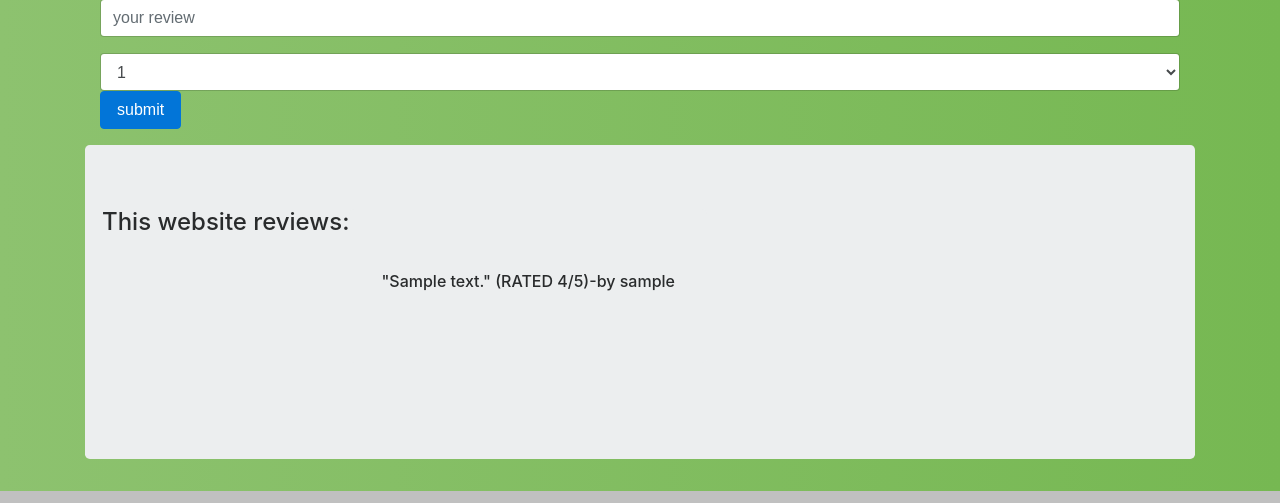
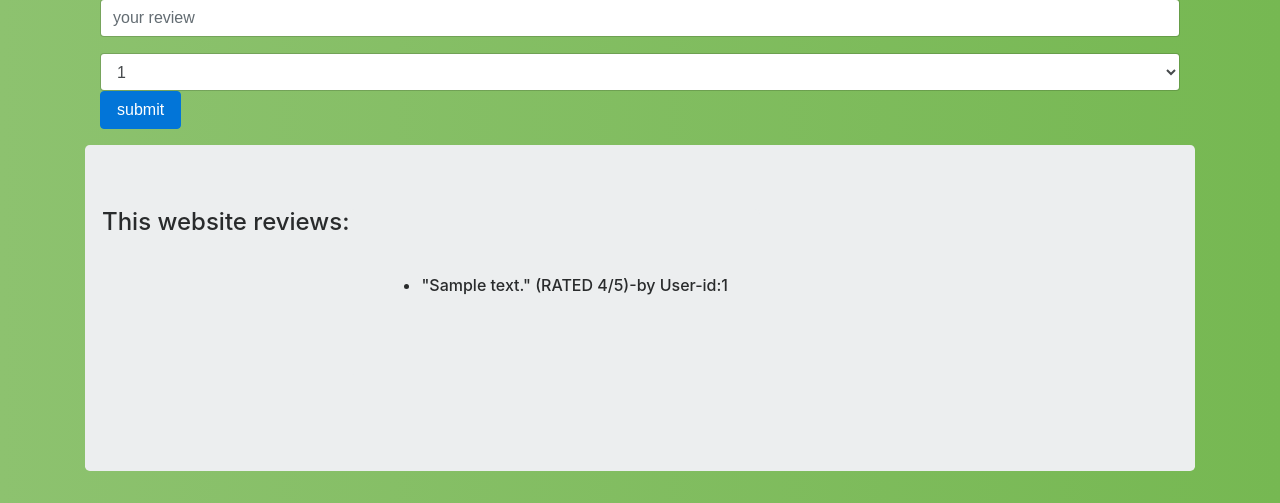
Before and after one commit to suryachereddy/CS50all, a Flask app: template templates/book.html in a window 1280 px wide. Shown: the part 718-1221 px from the top of the page. Run offline with Flask 2, Linux system fonts and the light colour scheme; the template is opened without the code that fills it: most values are stand-ins (such as "Sample title", 1, 10 or a date in 2020); some libraries are stand-ins or nearby versions.

Commit message:
final v1

```diff
--- a/templates/book.html
+++ b/templates/book.html
@@ -7,14 +7,18 @@
 {% block body %}
 <div class="jumbotron text-center" style="background-color:salmon;">
     <h1> Browse books and review them.</h1>
-    <a href="url_for('home')"><h3 style="text-align: right;">Home</h3></a>
+    <a href="{{url_for('home')}}">
+        <h3 style="text-align: right;">Home</h3>
+    </a>
     <h3 style="text-align: right;">{{username}}</h3>
 </div>
 <div class="jumbotron text-center" style="background-color: silver;">
-    <h6>Title:</h6><h1>{{book.title}}<h1>
+    <h6>Title:</h6>
+    <h1>{{book.title}}<h1>
             <h1>Average Rating from <a href="www.goodreads.com">goodreads</a>: {{rating}}/5</h1><br>
             <h6>Written by: {{book.author}}</h6>
-    <h6>ISBN:</h6><h3>{{book.isbn}}</h3><br>
+            <h6>ISBN:</h6>
+            <h3>{{book.isbn}}</h3><br>
 </div>
 <div class="container">
     <form action="{{ url_for('bookreview',bookid=book.id) }}" method="POST">
@@ -41,13 +45,16 @@
     <div class="row">
         <h4>This website reviews:</h4><br>
         <div class="jumbotron">
+            <ul>
                 {%for review in reviews%}
-           <h6> "{{review.review}}" (RATED {{review.rating}}/5)-by {{username}}</h6>
-        </div>
+                <li>
+                    <h6> "{{review.review}}" (RATED {{review.rating}}/5)-by User-id:{{review.userid}}</h6>
+                </li>
                 {%else%}
                 <h6> No reviews. Be the first to review this one!</h6>
                 {%endfor%}
-
+            </ul>
+        </div>
 
 
     </div>
```
Lines whose indentation alone changed are shown as unchanged.
